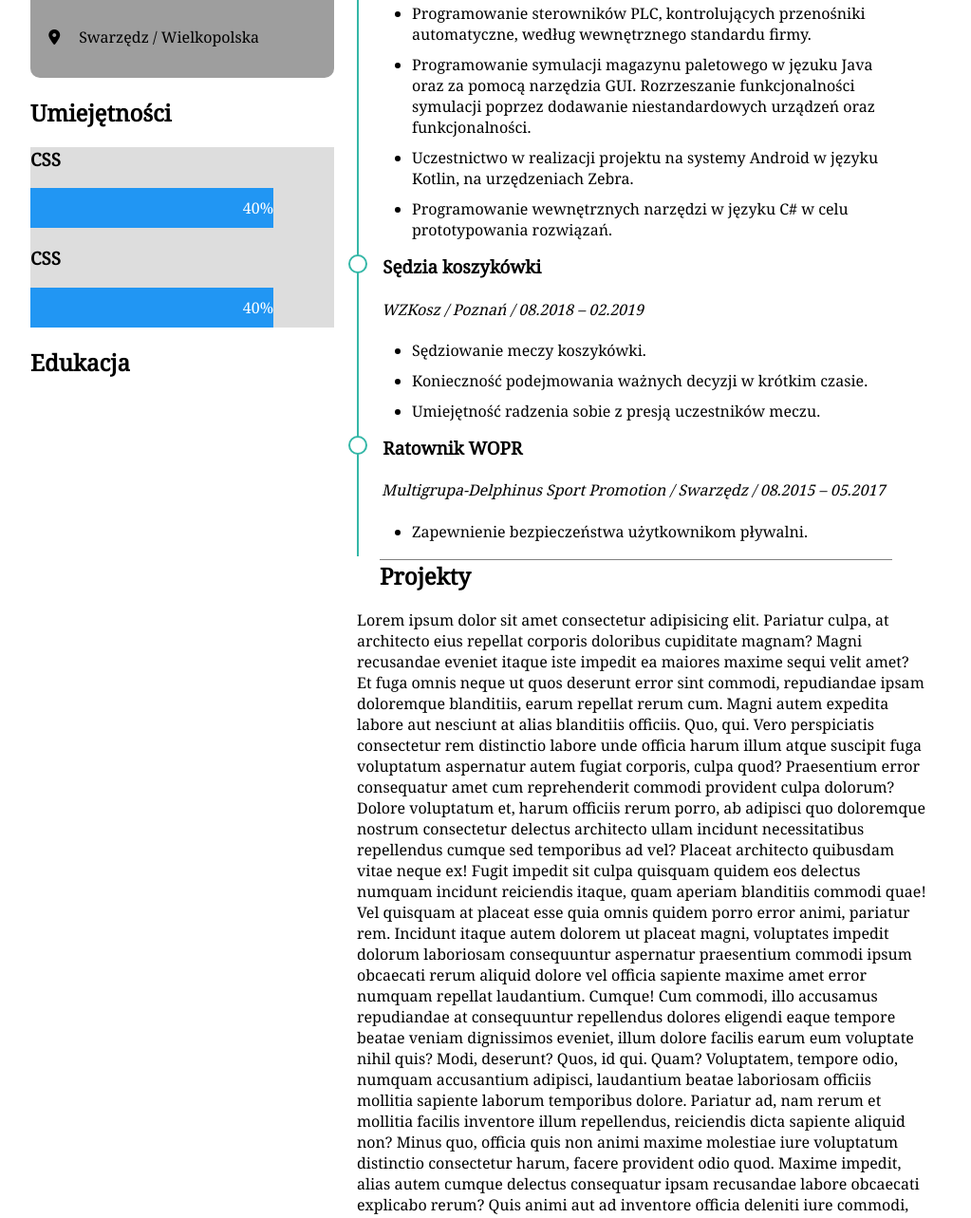
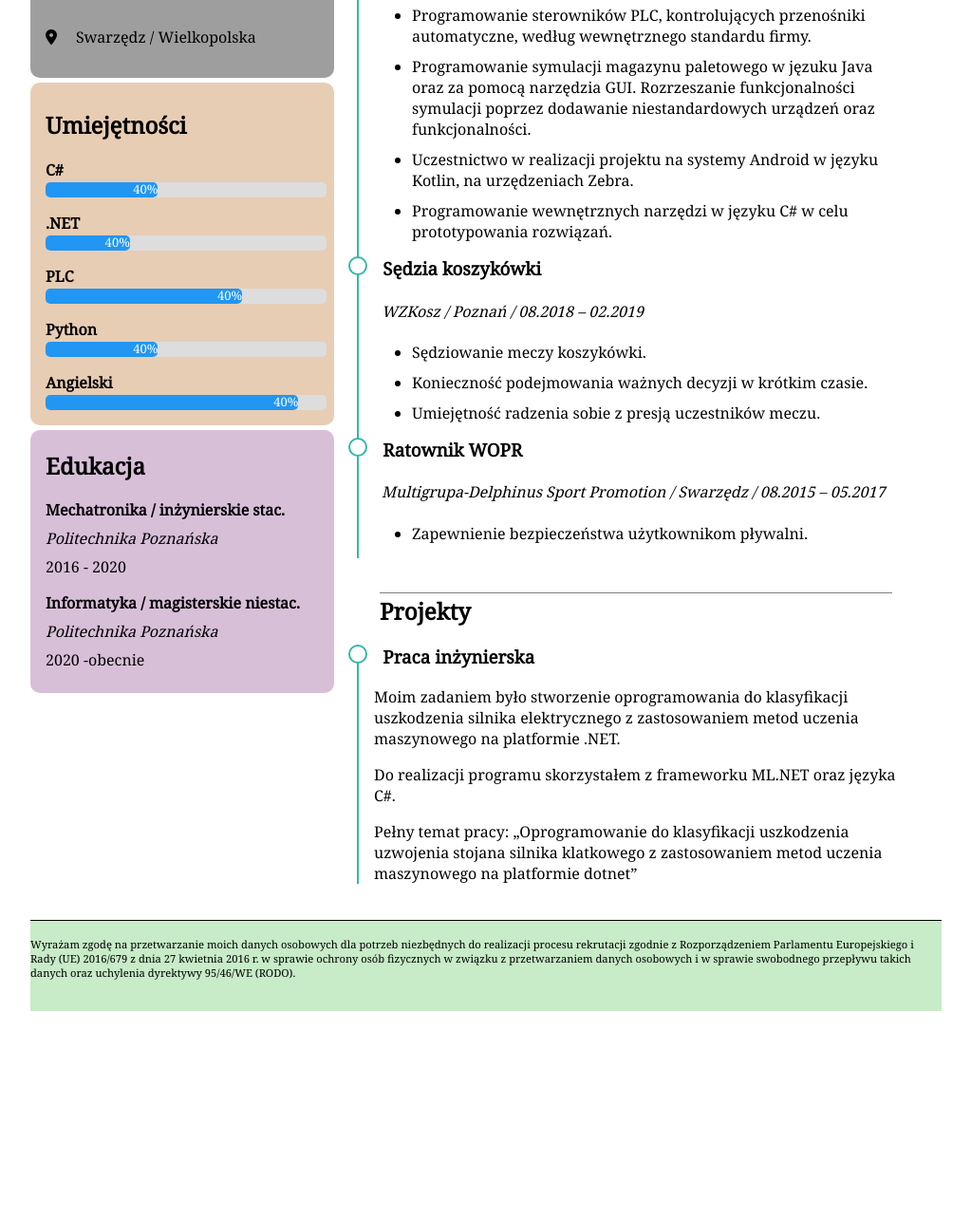
Before and after one commit to imperium02/CV, a plain HTML site: page index.html in a window 1280 px wide. Shown: the part 386-1669 px from the top of the page at 95% size, without its empty margins (128-1151 px from the left). After the commit the page ends 1483 px from the top, so only its background shows below. Drawn offline with Linux system fonts and the light colour scheme.

Commit message:
Finished all layout and content

```diff
--- a/index.html
+++ b/index.html
@@ -2,7 +2,7 @@
 <html lang="en">
 <head>
     <meta charset="UTF-8">
-    <meta name="viewport" content="width=device-width, initial-scale=1">
+    <meta name="viewport" content="width=device-width, initial-scale=1.0">
     <title>CV-Maciej-Mieczynski</title>
     <link rel="stylesheet" href="style/style.css">
     <script src="https://kit.fontawesome.com/6056d6af5a.js" crossorigin="anonymous"></script>
@@ -29,15 +29,35 @@
             </div>
             <div class="all-skills">
                 <h2>Umiejętności</h2>
+                <h3>C#</h3>
                 <div class="skills-container">
-                    <h3>CSS</h3>
-                    <div class="skills css">40%</div>
-                    <h3>CSS</h3>
-                    <div class="skills css">40%</div>
+                    <div class="skills csharp">40%</div>
+                </div>
+                <h3>.NET</h3>
+                <div class="skills-container">
+                    <div class="skills dotnet">40%</div>
+                </div>
+                <h3>PLC</h3>
+                <div class="skills-container">
+                    <div class="skills PLC">40%</div>
+                </div>
+                <h3>Python</h3>
+                <div class="skills-container">
+                    <div class="skills Python">40%</div>
+                </div>
+                <h3>Angielski</h3>
+                <div class="skills-container">
+                    <div class="skills english">40%</div>
                 </div>
             </div>
             <div class="education">
                 <h2>Edukacja</h2>
+                <h3>Mechatronika / inżynierskie stac.</h3>
+                <h4>Politechnika Poznańska</h4>
+                <p>2016 - 2020</p>
+                <h3>Informatyka / magisterskie niestac.</h3>
+                <h4>Politechnika Poznańska</h4>
+                <p>2020 -obecnie</p>
             </div>
         </section>
     </aside>
@@ -94,30 +114,14 @@
                 </div>
             </section>
         </div>
-        <div class="projects">
+        <div class="projects experience-container">
             <h2>Projekty</h2>
-            <p>
-                <span>Lorem ipsum dolor  sit amet consectetur adipisicing elit. Pariatur culpa, at architecto eius repellat corporis doloribus cupiditate magnam? Magni recusandae eveniet itaque iste impedit ea maiores maxime sequi velit amet?</span>
-                <span>Et fuga omnis neque ut quos deserunt error sint commodi, repudiandae ipsam doloremque blanditiis, earum repellat rerum cum. Magni autem expedita labore aut nesciunt at alias blanditiis officiis. Quo, qui.</span>
-                <span>Vero perspiciatis consectetur rem distinctio labore unde officia harum illum atque suscipit fuga voluptatum aspernatur autem fugiat corporis, culpa quod? Praesentium error consequatur amet cum reprehenderit commodi provident culpa dolorum?</span>
-                <span>Dolore voluptatum et, harum officiis rerum porro, ab adipisci quo doloremque nostrum consectetur delectus architecto ullam incidunt necessitatibus repellendus cumque sed temporibus ad vel? Placeat architecto quibusdam vitae neque ex!</span>
-                <span>Fugit impedit sit culpa quisquam quidem eos delectus numquam incidunt reiciendis itaque, quam aperiam blanditiis commodi quae! Vel quisquam at placeat esse quia omnis quidem porro error animi, pariatur rem.</span>
-                <span>Incidunt itaque autem dolorem ut placeat magni, voluptates impedit dolorum laboriosam consequuntur aspernatur praesentium commodi ipsum obcaecati rerum aliquid dolore vel officia sapiente maxime amet error numquam repellat laudantium. Cumque!</span>
-                <span>Cum commodi, illo accusamus repudiandae at consequuntur repellendus dolores eligendi eaque tempore beatae veniam dignissimos eveniet, illum dolore facilis earum eum voluptate nihil quis? Modi, deserunt? Quos, id qui. Quam?</span>
-                <span>Voluptatem, tempore odio, numquam accusantium adipisci, laudantium beatae laboriosam officiis mollitia sapiente laborum temporibus dolore. Pariatur ad, nam rerum et mollitia facilis inventore illum repellendus, reiciendis dicta sapiente aliquid non?</span>
-                <span>Minus quo, officia quis non animi maxime molestiae iure voluptatum distinctio consectetur harum, facere provident odio quod. Maxime impedit, alias autem cumque delectus consequatur ipsam recusandae labore obcaecati explicabo rerum?</span>
-                <span>Quis animi aut ad inventore officia deleniti iure commodi, itaque velit impedit ratione consequuntur, sequi sint fugit reiciendis aliquid. Veritatis, est quasi neque mollitia culpa laboriosam! Tempore explicabo debitis reiciendis?</span>
-                <span>Nihil nisi doloremque porro rerum architecto mollitia nostrum harum dicta ex ipsum molestias in, consequuntur laborum vitae quasi ad numquam sed? Quasi minima quisquam rem laboriosam incidunt magni impedit suscipit!</span>
-                <span>Quasi autem hic a veniam vitae fuga animi laborum, vel rerum debitis ipsa. Laborum dolores doloribus dolorum similique sapiente nulla et fugit exercitationem. Nemo, ipsum vitae reiciendis suscipit eum rerum?</span>
-                <span>Reiciendis ad aliquam accusantium repudiandae temporibus porro veritatis sit impedit odio amet, earum delectus voluptates. Pariatur perspiciatis, natus iste ad harum facere nihil laudantium, inventore nobis fugiat ipsa, unde ex.</span>
-                <span>Eos consectetur enim omnis sint eaque cum temporibus necessitatibus cupiditate repudiandae et officia quae quas debitis non unde totam, rem dolorum similique iste. Eaque quae ex quidem exercitationem dolor totam.</span>
-                <span>Corporis delectus quis sed adipisci beatae rem cum saepe non accusamus ipsa! Asperiores ducimus nisi laudantium aliquid autem odit maiores non consectetur saepe velit. Pariatur modi soluta itaque iste distinctio!</span>
-                <span>Temporibus adipisci reiciendis saepe, ipsa quasi nam in tenetur, natus praesentium necessitatibus quo quia itaque at blanditiis doloremque dolores illum! Non, maiores! At aliquid exercitationem architecto maxime quam inventore enim?</span>
-                <span>Ipsa vitae eum exercitationem veniam! Ut nihil doloremque quod earum. Nemo asperiores saepe accusamus voluptatibus assumenda quisquam minus illum error, blanditiis deleniti praesentium vel, dolore impedit sit est doloribus veniam.</span>
-                <span>Debitis, repellat aliquam facere, sapiente distinctio fugit, officiis incidunt iure error quam quidem voluptatum cupiditate aspernatur officia ratione. Esse distinctio, ex ullam corporis animi itaque numquam consectetur vel nobis earum!</span>
-                <span>Natus excepturi cupiditate ipsum labore a assumenda iusto facere ut voluptates officiis quidem porro fuga sunt, nisi quae illum, ad asperiores culpa consequatur inventore eos dolorum rem? Id, veniam debitis?</span>
-                <span>Vero illo quo non, corrupti reprehenderit neque consequatur ab omnis iure autem sunt beatae libero delectus quas atque fugit aliquid pariatur maxime, alias placeat minima temporibus. Tenetur numquam aspernatur cumque?</span>
-            </p>
+            <div class="experience-item">
+                <h3>Praca inżynierska</h3>
+                <p>Moim zadaniem było stworzenie oprogramowania do klasyfikacji uszkodzenia silnika elektrycznego z zastosowaniem metod uczenia maszynowego na platformie .NET.</p>
+                <p>Do realizacji programu skorzystałem z frameworku ML.NET oraz języka C#.</p>
+                <p>Pełny temat pracy: „Oprogramowanie do klasyfikacji uszkodzenia uzwojenia stojana silnika klatkowego z zastosowaniem metod uczenia maszynowego na platformie dotnet”</p>
+            </div>
         </div>
     </main>
     <footer>
--- a/style/style.css
+++ b/style/style.css
@@ -21,7 +21,7 @@ body {
     }
 
     footer {
-        grid-column: 2 / 3;
+        grid-column: 1 / 3;
     }
 
     #sticky-container {
@@ -108,6 +108,7 @@ main {
 main div h2 {
     margin-top: 3px;
     border-top: 1px solid grey;
+    padding-top: 2px;
     margin-left: 1em;
     margin-right: 1.5em;
 }
@@ -160,13 +161,77 @@ main div h2 {
 .skills-container {
     width: 100%; /* Full width */
     background-color: #ddd; /* Grey background */
+    border-radius: 5px;
 }
 
 .skills {
     text-align: right; /* Right-align text */
-    padding-top: 10px; /* Add top padding */
-    padding-bottom: 10px; /* Add bottom padding */
+    font-size: small;
+    line-height: 1em;
+    padding-top: 1px; /* Add top padding */
+    padding-bottom: 2px; /* Add bottom padding */
     color: white; /* White text color */
+    height: 1em;
+    border-radius: 5px;
 }
 
-.css {width: 80%; background-color: #2196F3;} /* Blue */
+.csharp {width: 40%; background-color: #2196F3;}
+.dotnet {width: 30%; background-color: #2196F3;}
+.PLC {width: 70%; background-color: #2196F3;}
+.Python {width: 40%; background-color: #2196F3;}
+.english {width: 90%; background-color: #2196F3;}
+
+.all-skills h3 {
+    margin-bottom: 2px;
+    font-size: medium;
+}
+
+#sticky-container > * {
+    padding-left: 1em;
+}
+
+.all-skills {
+    background-color: rgb(231, 205, 180);
+    border-radius: 10px;
+    padding-top: 0.5em;
+    padding-bottom: 1em;
+    padding-right: 0.5em;
+    margin-top: 5px;
+}
+
+.education h3 {
+    font-size: 1em;
+    margin-bottom: 0px;
+}
+
+.education h4 {
+    font-style: italic;
+    font-weight: normal;
+    margin-top: 0.5em;
+    margin-bottom: 0.5em;
+}
+
+.education p {
+    margin-top: 0.5em;
+}
+
+.education {
+    background-color: thistle;
+    padding-top: 1px;
+    padding-bottom: 0.5em;
+    border-radius: 10px;
+    margin-top: 5px;
+}
+
+.projects h2 {
+    margin-top: 1.5em;
+}
+
+footer {
+    font-size: 0.7em;
+    padding-top: 0.5em;
+    margin-top: 0.5em;
+    border-top: 1px solid black;
+    background-color: rgb(199, 236, 199);
+    padding-bottom: 2em;
+}
```
